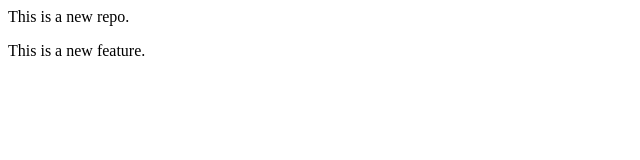
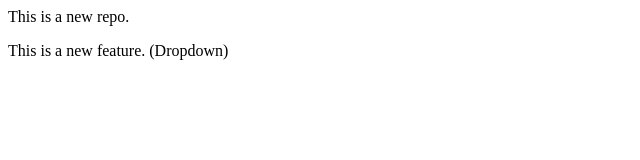
Before and after one commit to nirmitarora01/LocalRepo, a plain HTML site: page index.html in a window 1280 px wide. Shown: the full height of the page, 0-640 px from the left. Drawn offline with Linux system fonts and the light colour scheme.

Commit message:
Added dropdown

```diff
--- a/index.html
+++ b/index.html
@@ -1,2 +1,2 @@
 <p>This is a new repo.</p>
-<p>This is a new feature.</p>
+<p>This is a new feature. (Dropdown) </p>
```
